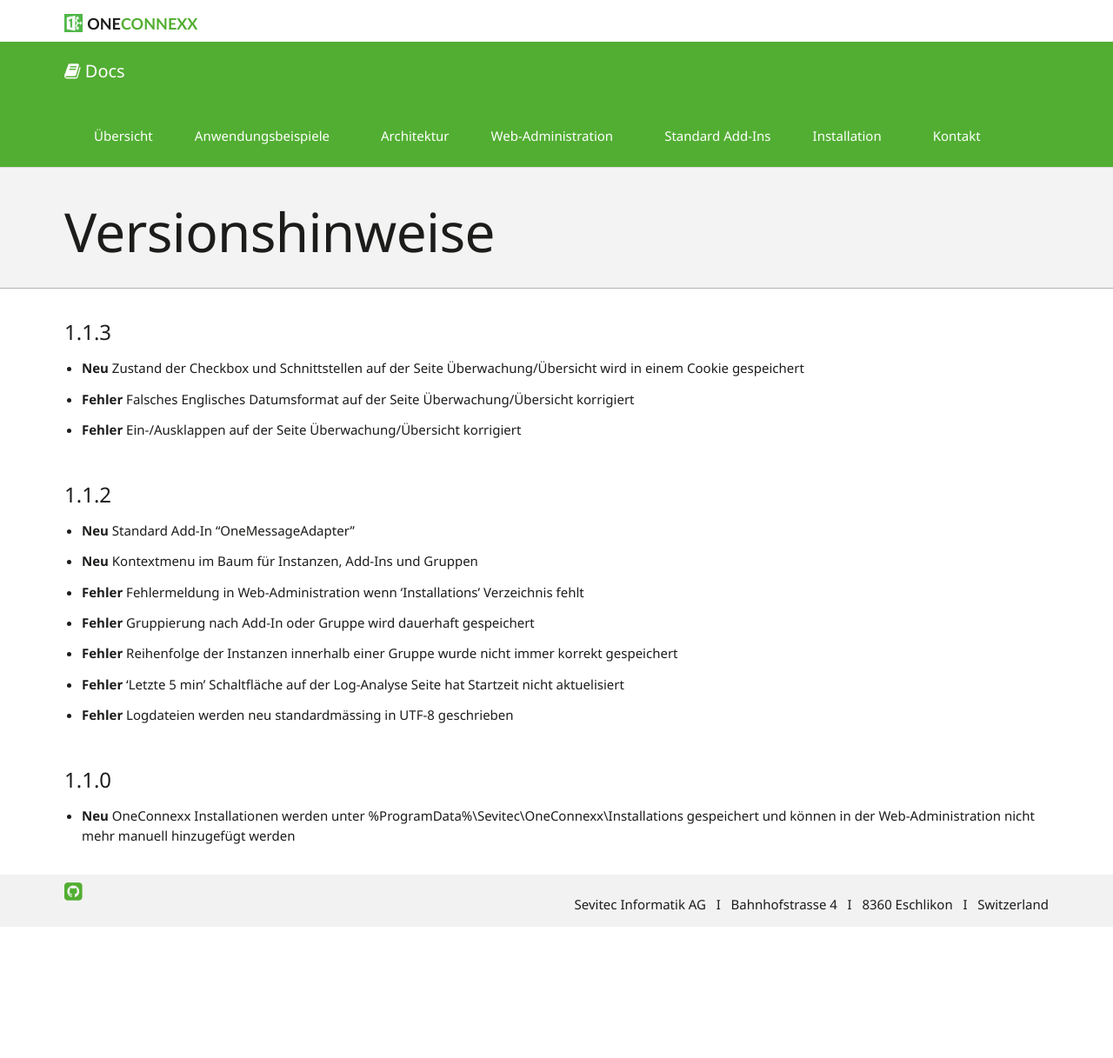
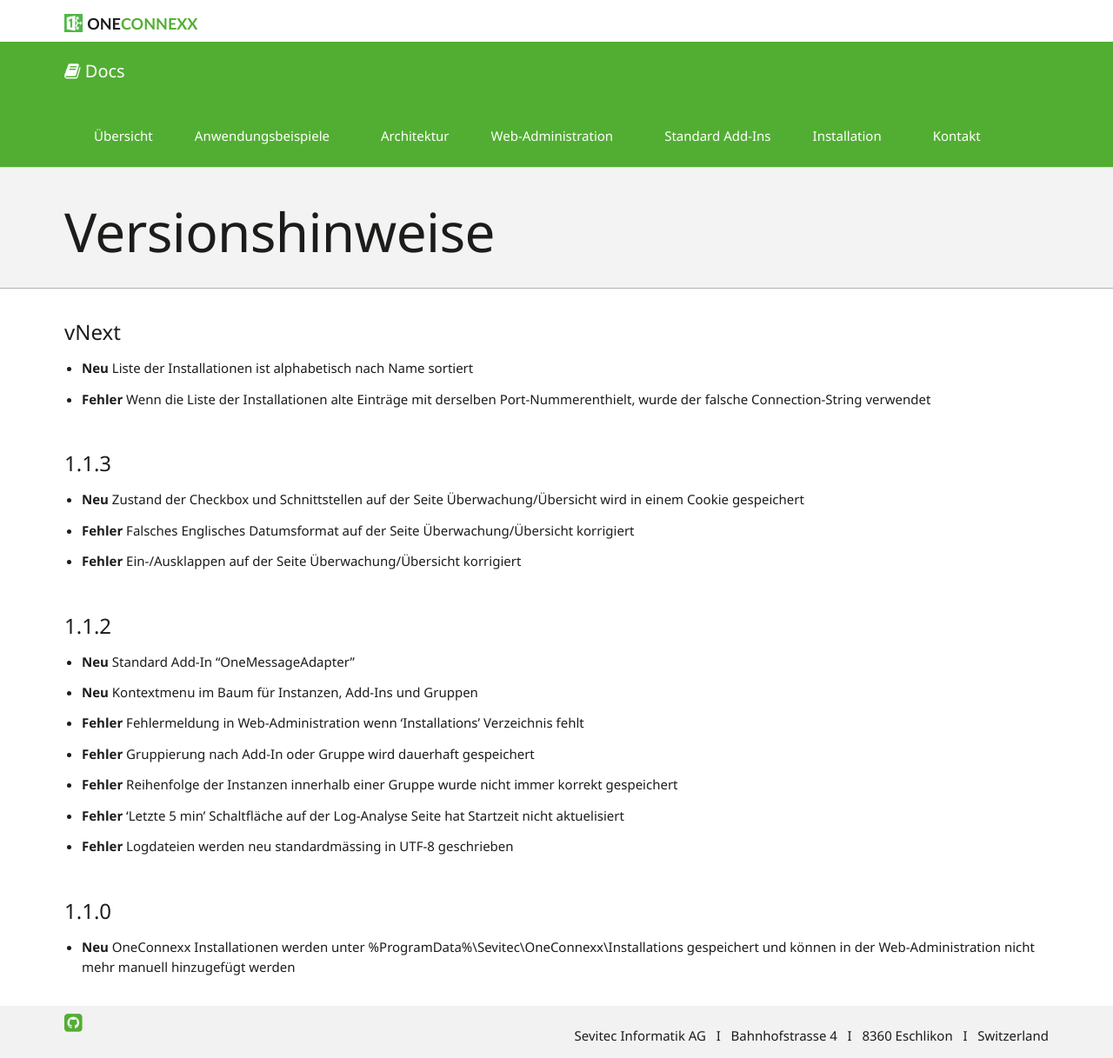
Before and after one commit to primesoft-group/oneconnexx-docs, a Jekyll site: the page built from _pages/setup/de/releasenotes.md, in a window 1280 px wide. Shown: the whole page at 87% size. Built offline with Jekyll 4.4.1, drawn with Linux system fonts in a browser that asks for light colours; nearby versions of some CDN libraries; some web fonts are replaced; before the commit the page ends 1066 px from its top, so only the background shows below that.

Commit message:
Update releasenotes.md

```diff
--- a/_pages/setup/de/releasenotes.md
+++ b/_pages/setup/de/releasenotes.md
@@ -3,6 +3,11 @@ layout: page
 title: Versionshinweise
 permalink: "setup/de/releasenotes/"
 ---
+
+#### vNext
+
+* __Neu__ Liste der Installationen ist alphabetisch nach Name sortiert
+* __Fehler__ Wenn die Liste der Installationen alte Einträge mit derselben Port-Nummerenthielt, wurde der falsche Connection-String verwendet
 
 #### 1.1.3
 
```
